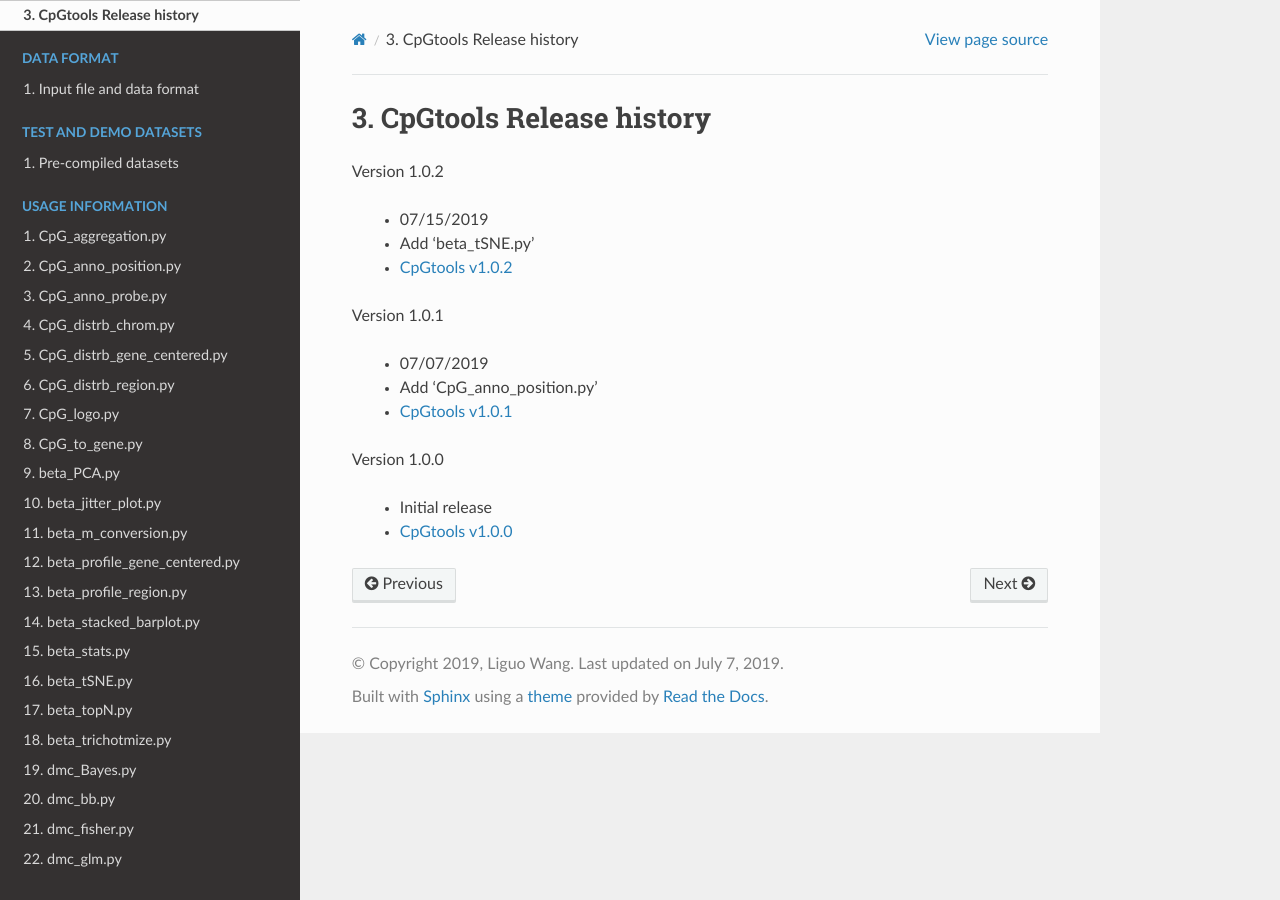
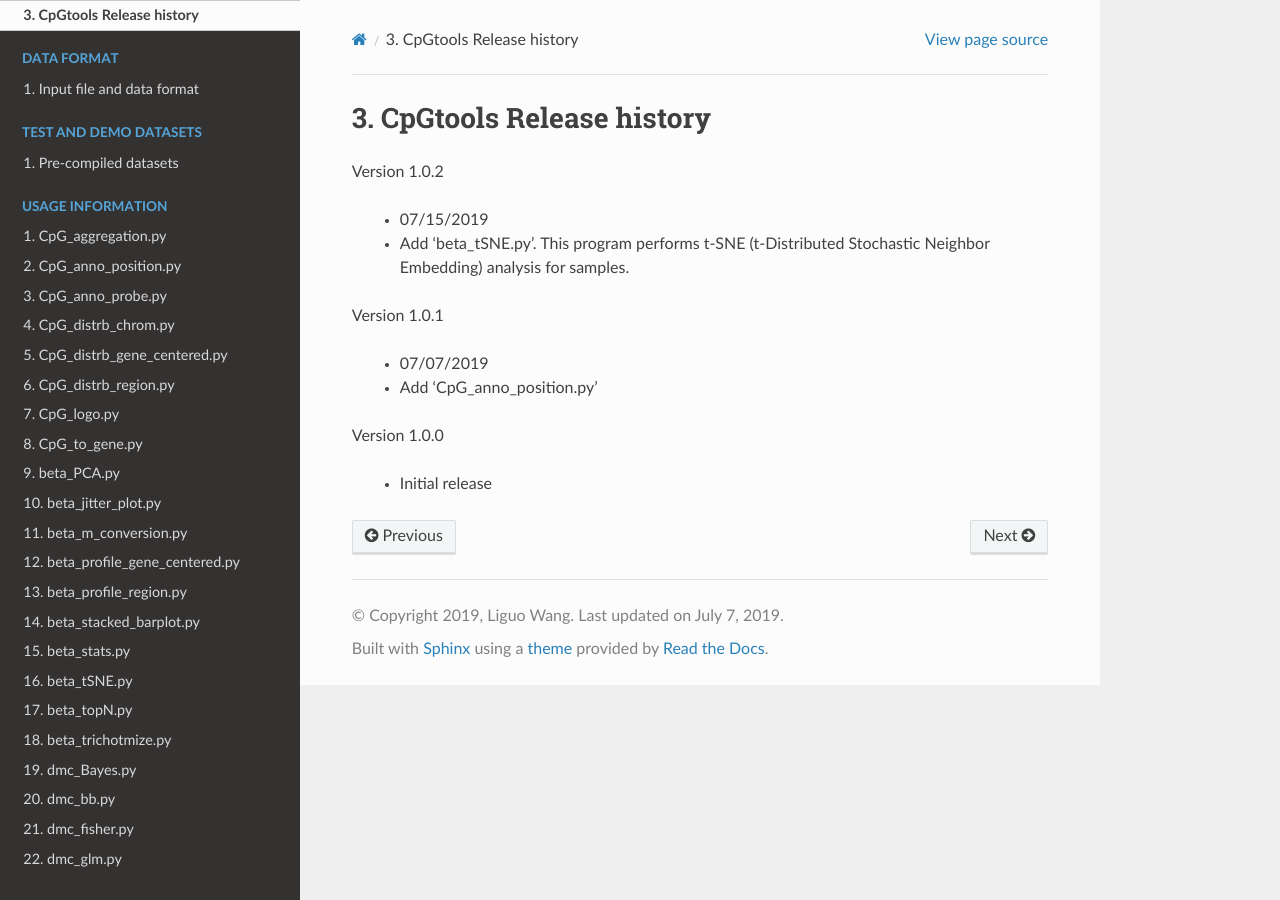
Before and after one commit to liguowang/cpgtools, a Sphinx documentation site: the page built from docs/source/change_log.rst, in a window 1280 px wide. Built offline with Sphinx 7.4.7 and the Read the Docs theme 2.0.0, drawn with Linux system fonts in a browser that asks for light colours.

Commit message:
update release history

```diff
--- a/docs/source/change_log.rst
+++ b/docs/source/change_log.rst
@@ -5,16 +5,13 @@ CpGtools Release history
 Version 1.0.2
 
  - 07/15/2019
- - Add 'beta_tSNE.py'
- - `CpGtools v1.0.2 <https://sourceforge.net/projects/cpgtools/files/cpgtools-1.0.2.tar.gz/download>`_
+ - Add 'beta_tSNE.py'. This program performs t-SNE (t-Distributed Stochastic Neighbor Embedding) analysis for samples.
 
 Version 1.0.1
 
  - 07/07/2019
  - Add 'CpG_anno_position.py'
- - `CpGtools v1.0.1 <https://sourceforge.net/projects/cpgtools/files/cpgtools-1.0.1.tar.gz/download>`_
 
 Version 1.0.0
 
  - Initial release
- -  `CpGtools v1.0.0 <https://sourceforge.net/projects/cpgtools/files/cpgtools-1.0.0.tar.gz/download>`_
```
